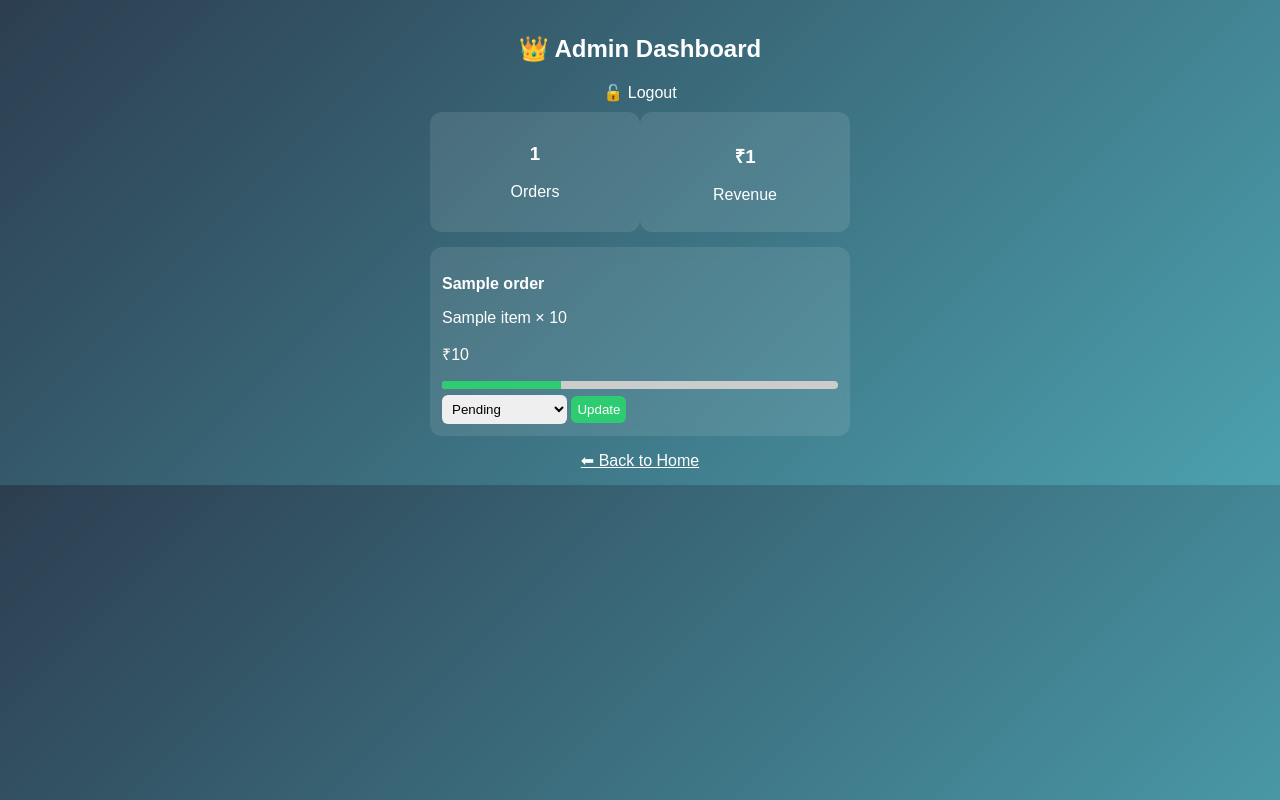
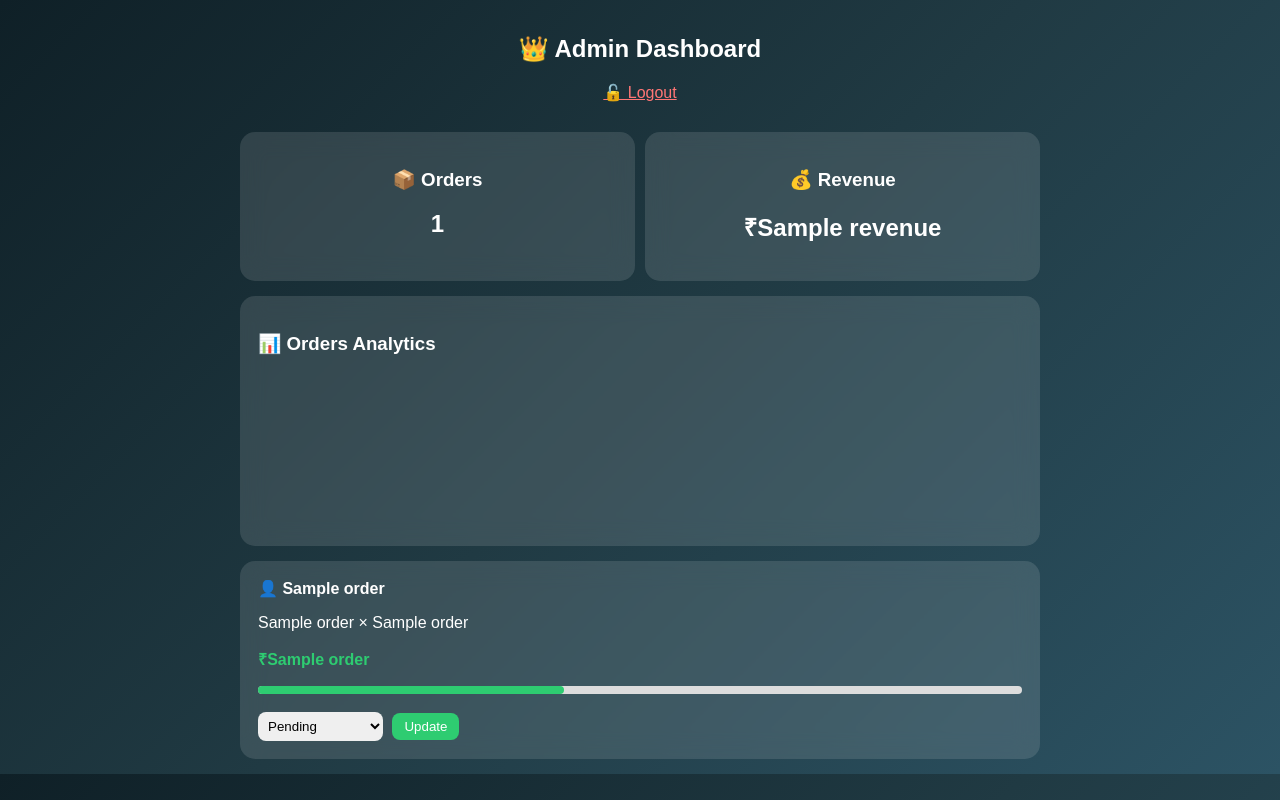
Before and after one commit to Dharun7715/Veg-Store2, a Flask app: template templates/admin.html in a window 1280 px wide. Run offline with Flask 3, Linux system fonts and the light colour scheme; the template is opened without the code that fills it: most values are stand-ins (such as "Sample title", 1, 10 or a date in 2020); a map, chart or similar area stays blank.

Commit message:
Update admin.html

```diff
--- a/templates/admin.html
+++ b/templates/admin.html
@@ -4,95 +4,98 @@
 <title>Admin Dashboard</title>
 <meta name="viewport" content="width=device-width, initial-scale=1.0">
 
+<script src="https://cdn.jsdelivr.net/npm/chart.js"></script>
+
 <style>
+
 body {
     margin: 0;
     font-family: Arial;
-    background: linear-gradient(135deg, #2c3e50, #4ca1af);
+    background: linear-gradient(135deg,#0f2027,#203a43,#2c5364);
     color: white;
 }
 
 .container {
-    max-width: 420px;
+    max-width: 800px;
     margin: auto;
     padding: 15px;
 }
 
+/* HEADER */
 h2 {
     text-align: center;
 }
 
-/* stats */
-.stats {
+/* TOP CARDS */
+.top {
     display: flex;
-    justify-content: space-between;
-    margin-bottom: 15px;
+    gap: 10px;
+    margin-top: 15px;
 }
 
-.box {
-    background: rgba(255,255,255,0.1);
-    padding: 12px;
-    border-radius: 12px;
-    width: 48%;
+.top .card {
+    flex: 1;
     text-align: center;
 }
 
-/* card */
+/* CARD */
 .card {
-    background: rgba(255,255,255,0.1);
-    padding: 12px;
-    margin: 12px 0;
-    border-radius: 12px;
-    backdrop-filter: blur(5px);
-    animation: fadeIn 0.5s ease;
+    background: rgba(255,255,255,0.12);
+    backdrop-filter: blur(12px);
+    padding: 18px;
+    border-radius: 15px;
+    margin-top: 15px;
 }
 
-select, button {
+/* ORDER */
+.order-title {
+    font-weight: bold;
+}
+
+.price {
+    color: #2ecc71;
+    font-weight: bold;
+}
+
+/* PROGRESS */
+.progress {
+    width: 100%;
+    height: 8px;
+    background: #ddd;
+    border-radius: 10px;
+    margin-top: 10px;
+}
+
+.bar {
+    height: 100%;
+    background: #2ecc71;
+    border-radius: 10px;
+}
+
+/* FORM */
+select {
     padding: 6px;
-    margin-top: 6px;
-    border-radius: 6px;
+    border-radius: 8px;
     border: none;
 }
 
-/* button */
 button {
+    padding: 6px 12px;
+    border-radius: 8px;
+    border: none;
     background: #2ecc71;
     color: white;
-    cursor: pointer;
+    margin-left: 5px;
 }
 
-button:hover {
-    background: #27ae60;
-}
-
-/* logout */
+/* LOGOUT */
 .logout {
     display: block;
     text-align: center;
-    margin-bottom: 10px;
-    color: white;
-    text-decoration: none;
+    margin-top: 10px;
+    color: #ff7675;
 }
 
-/* progress bar */
-.bar {
-    height: 8px;
-    margin-top: 6px;
-    border-radius: 5px;
-    background: #ccc;
-    overflow: hidden;
-}
-
-.fill {
-    height: 100%;
-    background: #2ecc71;
-}
-
-/* animation */
-@keyframes fadeIn {
-    from {opacity: 0; transform: translateY(20px);}
-    to {opacity: 1; transform: translateY(0);}
-}
 </style>
 </head>
 
@@ -102,61 +105,101 @@ button:hover {
 
 <h2>👑 Admin Dashboard</h2>
 
-<!-- LOGOUT -->
-<a href="/admin-logout" class="logout">🔓 Logout</a>
+<a href="/logout" class="logout">🔓 Logout</a>
 
-<!-- STATS -->
-<div class="stats">
-    <div class="box">
-        <h3>{{ total_orders }}</h3>
-        <p>Orders</p>
-    </div>
-    <div class="box">
-        <h3>₹{{ total_revenue }}</h3>
-        <p>Revenue</p>
-    </div>
+<!-- TOP STATS -->
+<div class="top">
+
+<div class="card">
+<h3>📦 Orders</h3>
+<h2>{{ orders|length }}</h2>
 </div>
 
-<!-- ORDERS -->
-{% for id, u, item, qty, total, status in orders %}
+<div class="card">
+<h3>💰 Revenue</h3>
+<h2>₹{{ revenue }}</h2>
+</div>
+
+</div>
+
+<!-- GRAPH -->
+<div class="card">
+<h3>📊 Orders Analytics</h3>
+<canvas id="ordersChart"></canvas>
+</div>
+
+<!-- ORDERS LIST -->
+{% for o in orders %}
+
 <div class="card">
 
-<p><b>{{ u }}</b></p>
-<p>{{ item }} × {{ qty }}</p>
-<p>₹{{ total }}</p>
-
-<!-- PROGRESS BAR -->
-<div class="bar">
-    <div class="fill" style="
-        width:
-        {% if status == 'Pending' %}30%
-        {% elif status == 'Out for Delivery' %}70%
-        {% else %}100%
-        {% endif %}
-    "></div>
+<div class="order-title">
+👤 {{ o[1] }}
 </div>
 
-<!-- STATUS UPDATE -->
-<form method="POST">
-<input type="hidden" name="id" value="{{ id }}">
+<p>{{ o[2] }} × {{ o[3] }}</p>
+
+<p class="price">₹{{ o[4] }}</p>
+
+<!-- PROGRESS -->
+<div class="progress">
+<div class="bar"
+style="width:
+{% if o[5]=='Pending' %}25%
+{% elif o[5]=='Out for Delivery' %}60%
+{% elif o[5]=='Delivered' %}100%
+{% else %}40%
+{% endif %}
+"></div>
+</div>
+
+<br>
+
+<form method="POST" action="/update_status">
+
+<input type="hidden" name="id" value="{{ o[0] }}">
 
 <select name="status">
-<option {% if status=='Pending' %}selected{% endif %}>Pending</option>
-<option {% if status=='Out for Delivery' %}selected{% endif %}>Out for Delivery</option>
-<option {% if status=='Delivered' %}selected{% endif %}>Delivered</option>
+<option>Pending</option>
+<option>Out for Delivery</option>
+<option>Delivered</option>
 </select>
 
 <button>Update</button>
+
 </form>
 
 </div>
+
 {% endfor %}
-
-<a href="/" style="display:block;text-align:center;margin-top:15px;color:white;">
-⬅ Back to Home
-</a>
 
 </div>
 
+<script>
+
+fetch('/admin_data')
+.then(res => res.json())
+.then(data => {
+
+    const ctx = document.getElementById('ordersChart');
+
+    new Chart(ctx, {
+        type: 'bar',
+        data: {
+            labels: data.labels,
+            datasets: [{
+                label: 'Orders',
+                data: data.values
+            }]
+        },
+        options: {
+            responsive: true
+        }
+    });
+
+});
+
+</script>
+
 </body>
 </html>
```
